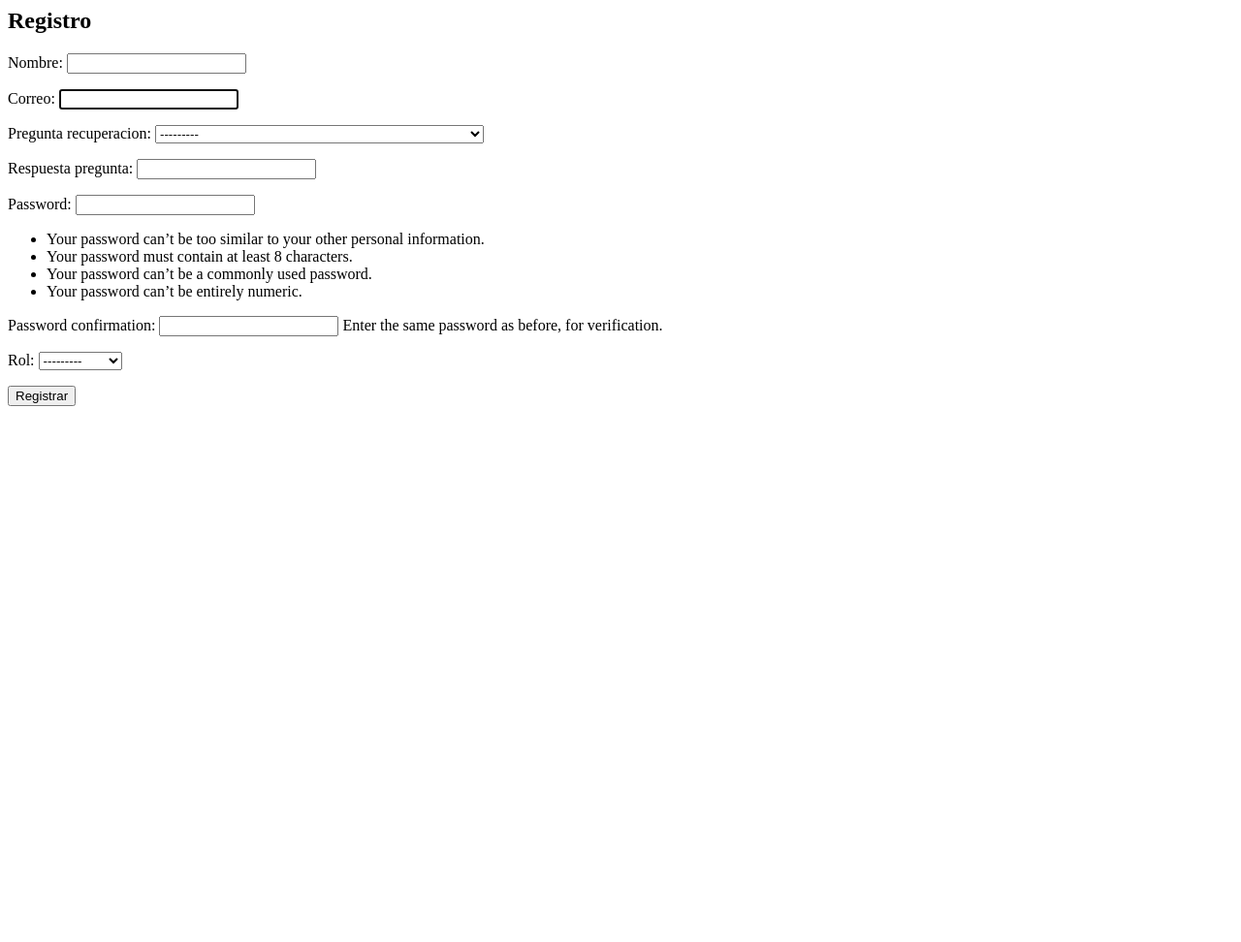
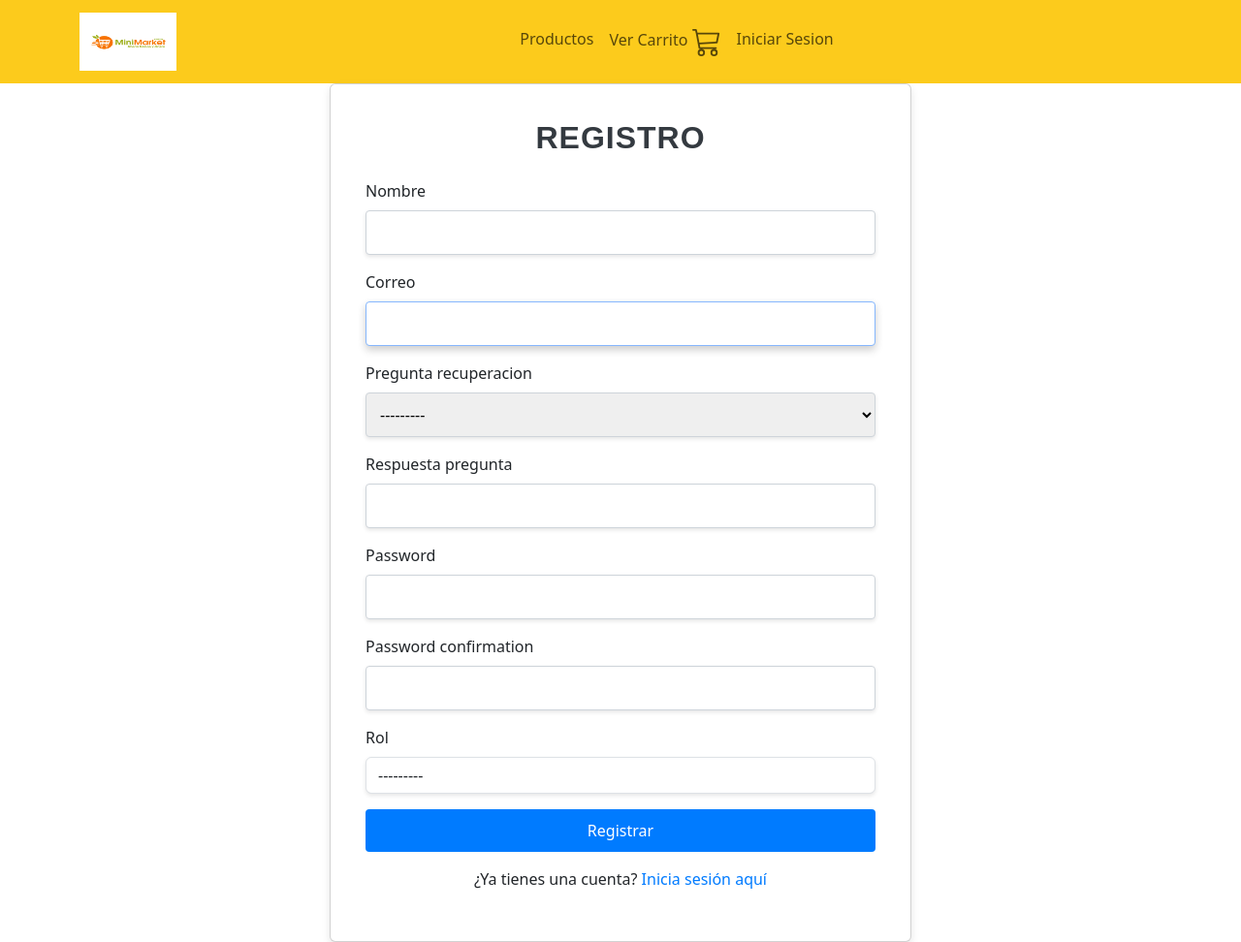
Before and after one commit to Magn00/Minimarket-IdS, a Django app: page /registro/ in a window 1280 px wide. Shown: the whole page at 97% size. Before the commit the page ends 419 px from the top, so only its background shows below. Run offline with Django 5.2, Linux system fonts and the light colour scheme; some libraries are stand-ins or nearby versions.

Commit message:
frontend login/registro
implementacion de frontend para la pestaña de login y registro de usuarios

```diff
--- a/core/templates/core/base.html
+++ b/core/templates/core/base.html
@@ -37,6 +37,21 @@
                             </svg>
                         </a>
                     </li>
+
+                    <li class="nav-item">
+                        {% if user.is_authenticated %}
+                            <form method="POST" action="{% url 'logout' %}" style="display: inline;">
+                                {% csrf_token %}
+                                <button type="submit" class="btn btn-link nav-link" style="padding: 0; text-decoration: none; color: inherit;">
+                                    Cerrar Sesión
+                                </button>
+                            </form>
+                        {% else %}
+                            <a class="nav-link" href="{% url 'login' %}">Iniciar Sesion</a>
+                        {% endif %}
+                    </li>
+
+
                 </ul>
             </div>
         </div>
--- a/core/templates/core/registro.html
+++ b/core/templates/core/registro.html
@@ -1,9 +1,77 @@
+{% extends 'core/base.html' %}
 
-{% block content %}
-<h2>Registro</h2>
-<form method="POST">
-    {% csrf_token %}
-    {{ form.as_p }}
-    <button type="submit" class="btn btn-primary">Registrar</button>
-</form>
+{% block main %}
+<div class="container">
+    <div class="card mx-auto" style="max-width: 600px; padding: 20px; box-shadow: 0 4px 8px rgba(0, 0, 0, 0.1);">
+        <div class="card-body">
+            <h2 class="text-center mb-4" style="font-family: 'Arial', sans-serif; font-weight: 600; color: #343a40; text-transform: uppercase; letter-spacing: 1px;">Registro</h2>
+            <form method="POST">
+                {% csrf_token %}
+
+                {% for field in form %}
+                <div class="mb-3">
+                    <label for="{{ field.id_for_label }}" class="form-label">{{ field.label }}</label>
+                    {{ field }}
+
+                    {% if "password" not in field.label|lower %}
+                        {% if field.help_text %}
+                            <div class="form-text" style="font-size: 0.9rem; color: #6c757d;">{{ field.help_text }}</div>
+                        {% endif %}
+                    {% endif %}
+
+                    {% for error in field.errors %}
+                        <div class="text-danger">{{ error }}</div>
+                    {% endfor %}
+                </div>
+                {% endfor %}
+
+                <button type="submit" class="btn btn-primary w-100" style="background-color: #007bff; border: none; padding: 10px 15px; border-radius: 4px; cursor: pointer; transition: background-color 0.3s ease;">Registrar</button>
+            </form>
+
+            <div class="text-center mt-3">
+                <p>¿Ya tienes una cuenta? <a href="{% url 'login' %}" style="text-decoration: none; color: #007bff;">Inicia sesión aquí</a></p>
+            </div>
+        </div>
+    </div>
+</div>
+
+<!-- Estilos adicionales para mejorar el diseño -->
+<style>
+    input[type="text"],
+    input[type="email"],
+    input[type="password"],
+    select {
+        border: 1px solid #ced4da; /* Color del borde */
+        border-radius: 4px;       /* Bordes redondeados */
+        padding: 10px;           /* Espaciado interno */
+        box-shadow: 0 2px 4px rgba(0, 0, 0, 0.1); /* Sombra ligera */
+        transition: box-shadow 0.3s ease; /* Animación en el hover */
+        width: 100%; /* Asegura que el campo ocupe todo el espacio disponible */
+    }
+
+    input[type="text"]:focus,
+    input[type="email"]:focus,
+    input[type="password"]:focus,
+    select:focus {
+        box-shadow: 0 4px 8px rgba(0, 0, 0, 0.2); /* Más intensa al enfocarse */
+        outline: none; /* Elimina el borde azul predeterminado */
+    }
+
+    .mb-3 {
+        margin-bottom: 20px; /* Aumenta el espacio entre campos */
+    }
+
+    .btn-primary:hover {
+        background-color: #0056b3; /* Azul más oscuro al pasar el cursor */
+    }
+
+    .text-center p a {
+        font-size: 1rem;
+        font-weight: 500;
+    }
+
+    .text-center p a:hover {
+        text-decoration: underline;
+    }
+</style>
 {% endblock %}
--- a/proyectoMinimarket/settings.py
+++ b/proyectoMinimarket/settings.py
@@ -140,3 +140,4 @@ MEDIA_ROOT = os.path.join(BASE_DIR, 'media')
 AUTH_USER_MODEL = 'core.Usuario'
 
 LOGIN_REDIRECT_URL = '/'
+LOGOUT_REDIRECT_URL = '/'
```
Also changed, not shown: core/templates/core/login.html (+67 -7 lines), db.sqlite3.
